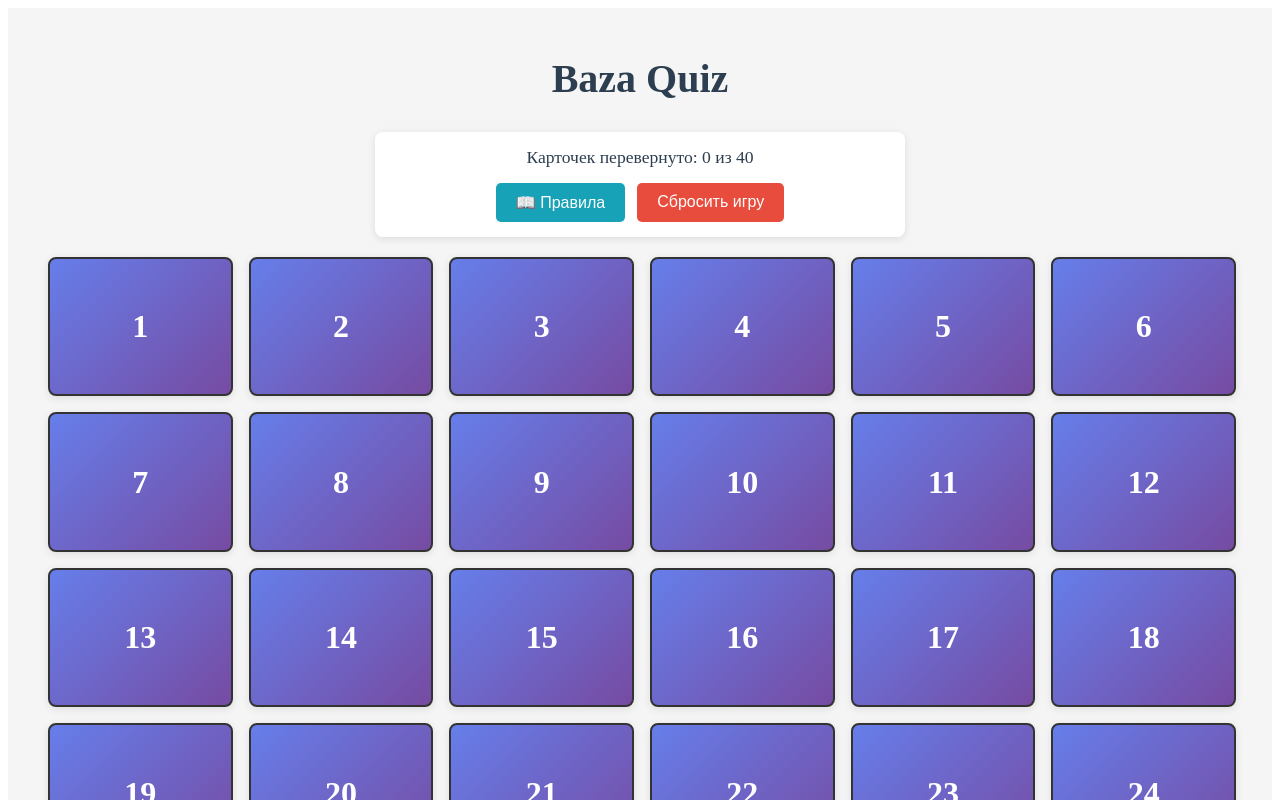
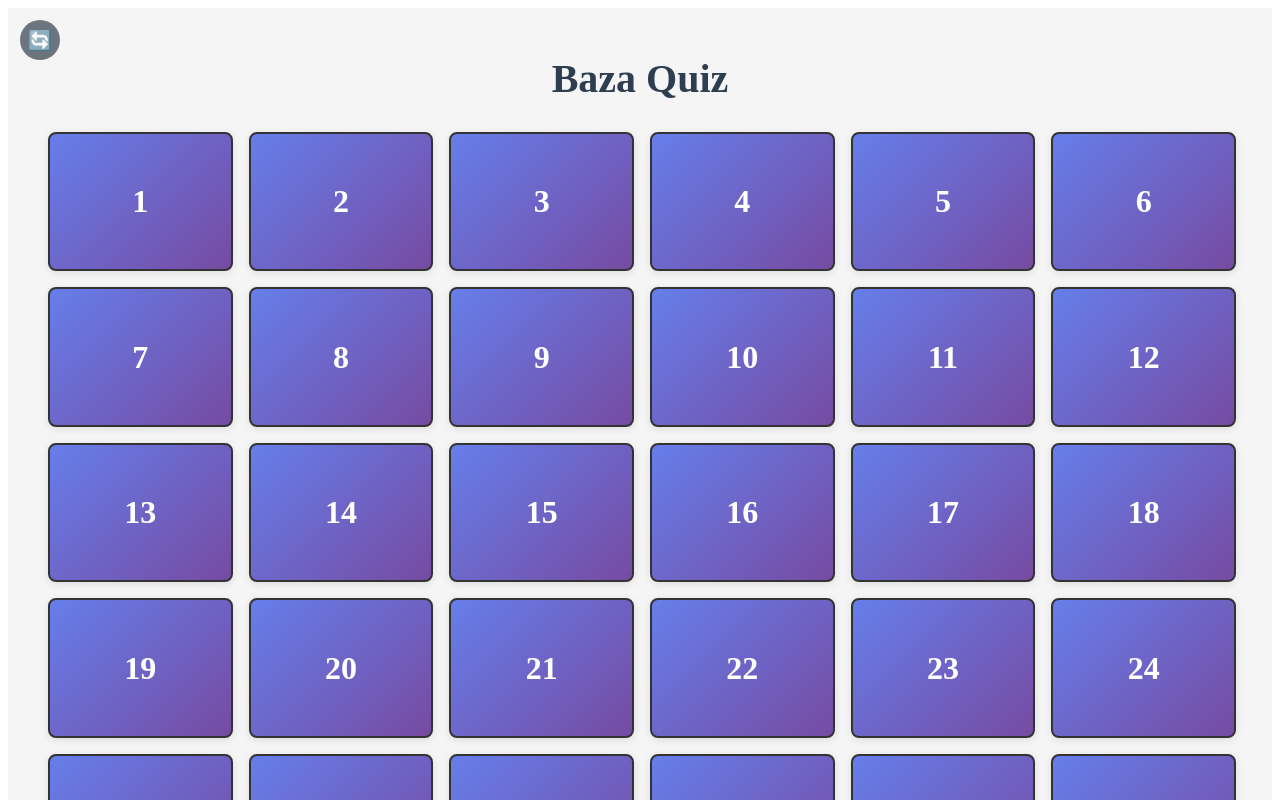
Before and after one commit to Qbic007/baza-quiz, a Vue app: page / in a window 1280 px wide. Shown: the top 800 px of the page. Built offline with nearby package versions, Linux system fonts and the light colour scheme; the HTML template or start-up script is replaced by a standard one.

Commit message:
Optimization

```diff
--- a/src/App.vue
+++ b/src/App.vue
@@ -68,16 +68,10 @@ const cards = Array.from({ length: 40 }, (_, index) => index + 1)
   <div class="app">
     <h1>Baza Quiz</h1>
 
-    <!-- Информация о состоянии игры -->
-    <div class="game-info" v-if="gameStore.isGameStarted">
-      <p>
-        Карточек перевернуто: {{ gameStore.flippedCardsCount }} из {{ gameStore.totalCardsCount }}
-      </p>
-      <div class="game-controls">
-        <button @click="showRulesModal = true" class="btn btn-info">📖 Правила</button>
-        <button @click="gameStore.resetGame" class="reset-btn">Сбросить игру</button>
-      </div>
-    </div>
+    <!-- Кнопка перезапуска игры (отладочная) -->
+    <button v-if="gameStore.isGameStarted" @click="gameStore.resetGame" class="debug-reset-btn">
+      🔄
+    </button>
 
     <div class="grid-container">
       <div v-for="card in cards" :key="card" class="grid-item">
@@ -122,63 +116,26 @@ h1 {
   font-size: 2.5rem;
 }
 
-.game-info {
-  margin-bottom: 20px;
-  padding: 15px;
-  background-color: #fff;
-  border-radius: 8px;
-  box-shadow: 0 2px 8px rgba(0, 0, 0, 0.1);
-  max-width: 500px;
-  margin-left: auto;
-  margin-right: auto;
+/* Отладочная кнопка перезапуска */
+.debug-reset-btn {
+  position: absolute;
+  top: 20px;
+  left: 20px;
+  background-color: #6c757d;
+  color: white;
+  border: none;
+  width: 40px;
+  height: 40px;
+  border-radius: 50%;
+  cursor: pointer;
+  font-size: 1.2rem;
+  transition: all 0.2s;
+  z-index: 100;
 }
 
-.game-info p {
-  margin: 0 0 15px 0;
-  font-size: 1.1rem;
-  color: #2c3e50;
-}
-
-.game-controls {
-  display: flex;
-  gap: 12px;
-  justify-content: center;
-  flex-wrap: wrap;
-}
-
-.btn {
-  padding: 10px 20px;
-  border: none;
-  border-radius: 5px;
-  cursor: pointer;
-  font-size: 1rem;
-  transition: all 0.2s;
-  text-decoration: none;
-  display: inline-block;
-}
-
-.btn-info {
-  background-color: #17a2b8;
-  color: white;
-}
-
-.btn-info:hover {
-  background-color: #138496;
-}
-
-.reset-btn {
-  background-color: #e74c3c;
-  color: white;
-  border: none;
-  padding: 10px 20px;
-  border-radius: 5px;
-  cursor: pointer;
-  font-size: 1rem;
-  transition: background-color 0.2s;
-}
-
-.reset-btn:hover {
-  background-color: #c0392b;
+.debug-reset-btn:hover {
+  background-color: #495057;
+  transform: scale(1.1);
 }
 
 .grid-container {
--- a/src/components/GameRulesModal.vue
+++ b/src/components/GameRulesModal.vue
@@ -1,11 +1,11 @@
 <template>
   <Transition name="modal">
-    <div v-if="isVisible" class="modal-overlay" @click="closeModal">
-      <div class="modal-content" @click.stop>
+    <div v-if="isVisible" class="modal-overlay">
+      <div class="modal-content">
         <!-- Заголовок -->
         <div class="modal-header">
           <h2>Конкурс {{ cardId }}</h2>
-          <button class="close-btn" @click="closeModal" aria-label="Закрыть">×</button>
+          <!-- Убираем кнопку закрытия -->
         </div>
 
         <!-- Содержимое -->
@@ -40,7 +40,6 @@
 
         <!-- Кнопки -->
         <div class="modal-footer">
-          <button class="btn btn-secondary" @click="closeModal">Закрыть</button>
           <button class="btn btn-primary" @click="startContest">Начать конкурс</button>
         </div>
       </div>
@@ -66,15 +65,10 @@ const props = withDefaults(defineProps<Props>(), {
 
 // Emits
 const emit = defineEmits<{
-  close: []
   startContest: [cardId: number]
 }>()
 
 // Методы
-const closeModal = () => {
-  emit('close')
-}
-
 const startContest = () => {
   emit('startContest', props.cardId)
 }
@@ -118,27 +112,6 @@ const startContest = () => {
   color: #2c3e50;
   font-size: 1.8rem;
   font-weight: 600;
-}
-
-.close-btn {
-  background: none;
-  border: none;
-  font-size: 2rem;
-  color: #6c757d;
-  cursor: pointer;
-  padding: 0;
-  width: 32px;
-  height: 32px;
-  display: flex;
-  align-items: center;
-  justify-content: center;
-  border-radius: 50%;
-  transition: all 0.2s;
-}
-
-.close-btn:hover {
-  background-color: #f8f9fa;
-  color: #495057;
 }
 
 .modal-body {
@@ -204,15 +177,6 @@ const startContest = () => {
   background-color: #0056b3;
 }
 
-.btn-secondary {
-  background-color: #6c757d;
-  color: white;
-}
-
-.btn-secondary:hover {
-  background-color: #545b62;
-}
-
 /* Анимации */
 .modal-enter-active,
 .modal-leave-active {
```
